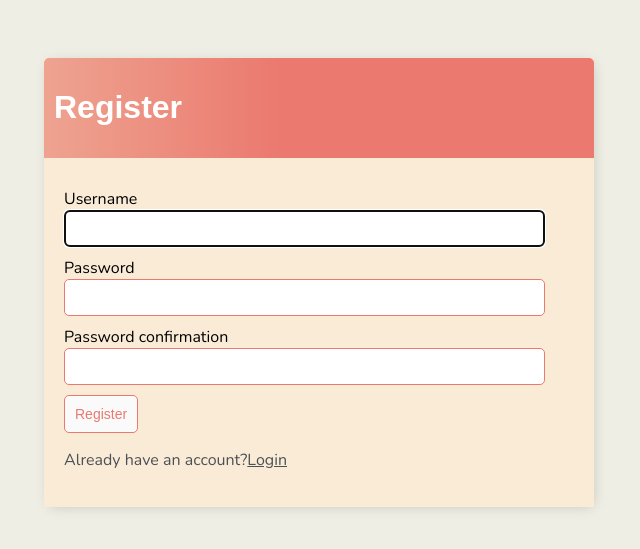
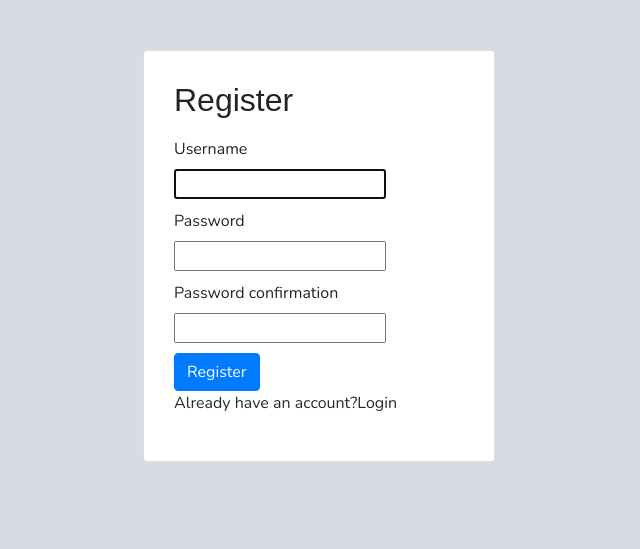
Before and after one commit to jithinmanilal/Todo, a Django app: page /register/ in a window 1280 px wide. Shown: the top 549 px of the page, without its empty margins (321-961 px from the left). Run offline with Django 4.2, Linux system fonts and the light colour scheme.

Commit message:
first commit

```diff
--- a/base/admin.py
+++ b/base/admin.py
@@ -1,6 +1,7 @@
 from django.contrib import admin
 from .models import Task
-
+from . import models
+import django.apps
 # Register your models here.
 
 admin.site.register(Task)
--- a/base/apps.py
+++ b/base/apps.py
@@ -1,5 +1,4 @@
 from django.apps import AppConfig
-
 
 class BaseConfig(AppConfig):
     default_auto_field = 'django.db.models.BigAutoField'
--- a/base/templates/base/main.html
+++ b/base/templates/base/main.html
@@ -8,36 +8,44 @@
     <link rel="preconnect" href="https://fonts.googleapis.com">
     <link rel="preconnect" href="https://fonts.gstatic.com" crossorigin>
     <link href="https://fonts.googleapis.com/css2?family=Nunito:wght@200&display=swap" rel="stylesheet">
+    <link rel="stylesheet" href="https://cdn.jsdelivr.net/npm/bootstrap@4.6.2/dist/css/bootstrap.min.css" integrity="sha384-xOolHFLEh07PJGoPkLv1IbcEPTNtaed2xpHsD9ESMhqIYd0nLMwNLD69Npy4HI+N" crossorigin="anonymous">
     <style>
         body {
-            background-color:#eeeee4;
+            background-color:#d6dbe4;
             font-family: 'Nunito', sans-serif;
             padding-top: 50px;
         }
         h1, h2, h3, h4, h5, h6 {
             font-family: 'Raleway', sans-serif;
-
+            font-size: xx-large;
         }
         a, p {
-            color: #4b5156;
+            color: #26292c;
         }
-        .container {
-            max-width: 550px;
-            margin: auto;
-            background-color: antiquewhite;
-            box-shadow: 2px 2px 13px -4px rgba(0,0,0,0.21);
-        }
-        .header-bar {
+        nav {
             display: flex;
             justify-content: space-between;
-            color: #fff;
             padding: 10px;
             border-radius: 5px 5px 0 0;
-            background: linear-gradient(90deg, #eea390 0%, #eb796f 43%, #eb796f 100%);
+            background:linear-gradient(90deg, #90bcee 0%, #6da9ec 43%, #2f8af1 100%)
         }
-        .header-bar a {
-            color: #fff;
+        #search-add-wrapper {
+            display: flex;
+            justify-content: space-between;
+            align-items: center;
+            padding: 10px;
+        }
+        #add-link {
             text-decoration: none;
+            font-size: 42px;
+            text-shadow: 1px 1px #180377;
+        }
+        .card-body {
+            padding: 20px;
+        }
+        .card {
+            margin: auto;
+            padding: 10px;
         }
         .task-wrapper {
             display: flex;
@@ -70,46 +78,13 @@
         .delete-link {
             text-decoration: none;
             font-weight: 900;
-            color: #cf4949;
+            color: #b60505;
             font-size: 22px;
             line-height: 0;
-        }
-        #search-add-wrapper {
-            display: flex;
-            justify-content: space-between;
-            align-items: center;
-            padding: 10px;
-        }
-        #add-link {
-            color: #eb796f;
-            text-decoration: none;
-            font-size: 42px;
-            text-shadow: 1px 1px #81413b;
-        }
-        input[type=text],
-        input[type=password],
-        textarea {
-            border: 1px solid #eb796f;
-            border-radius: 5px;
-            padding: 10px;
-            width: 90%;
         }
         label {
             padding-top: 10px;
             display: block;
-        }
-        .button {
-            border: 1px solid #eb796f;
-            background-color: #fafafa;
-            color: #eb796f;
-            padding: 10px;
-            font-size: 14px;
-            border-radius: 5px;
-            cursor: pointer;
-            text-decoration: none;
-        }
-        .card-body {
-            padding: 20px;
         }
     </style>
 </head>
@@ -119,5 +94,8 @@
 
         {% endblock content%}
     </div>
+    <script src="https://cdn.jsdelivr.net/npm/jquery@3.5.1/dist/jquery.slim.min.js" integrity="sha384-DfXdz2htPH0lsSSs5nCTpuj/zy4C+OGpamoFVy38MVBnE+IbbVYUew+OrCXaRkfj" crossorigin="anonymous"></script>
+    <script src="https://cdn.jsdelivr.net/npm/popper.js@1.16.1/dist/umd/popper.min.js" integrity="sha384-9/reFTGAW83EW2RDu2S0VKaIzap3H66lZH81PoYlFhbGU+6BZp6G7niu735Sk7lN" crossorigin="anonymous"></script>
+    <script src="https://cdn.jsdelivr.net/npm/bootstrap@4.6.2/dist/js/bootstrap.min.js" integrity="sha384-+sLIOodYLS7CIrQpBjl+C7nPvqq+FbNUBDunl/OZv93DB7Ln/533i8e/mZXLi/P+" crossorigin="anonymous"></script>
 </body>
 </html>
--- a/base/templates/base/register.html
+++ b/base/templates/base/register.html
@@ -1,20 +1,19 @@
 {% extends 'base/main.html' %}
 {% block content %}
-<div class="header-bar">
+<div class="card" style="width: 22rem;">
+    <div class="card-body">
         <h1>Register</h1>
-</div>
-<div class="card-body">
         <form action="" method="post">
             {% csrf_token %}
             <label>{{form.username.label}}</label>
             {{form.username}}
             <label>{{form.password1.label}}</label>
-        {{form.username}}
+            {{form.password1}}
             <label>{{form.password2.label}}</label>
-        {{form.username}}
-        <input style="margin-top: 10px;" class="button" type="submit" value="Register">
+            {{form.password2}}
+            <input class="btn btn-primary" style="margin-top: 10px;" type="submit" value="Register">
         </form>
         <p>Already have an account?<a href="{% url 'login' %}">Login</a></p>
     </div>
-
+</div>
 {% endblock content %}
--- a/base/urls.py
+++ b/base/urls.py
@@ -1,10 +1,10 @@
 from django.urls import path
-from .views import TaskList ,TaskDetail, TaskCreate, TaskUpdate, TaskDelete, CustomLoginView, RegisterPage, TaskReorder
-from django.contrib.auth.views import LogoutView
+from .views import TaskList ,TaskDetail, TaskCreate, TaskUpdate, TaskDelete, CustomLoginView, RegisterPage, TaskReorder, Logout_User
+from . import views
 
 urlpatterns = [
     path('login/', CustomLoginView.as_view(), name='login'),
-    path('logout/', LogoutView.as_view(next_page='login'), name='logout'),
+    path('logout/', views.Logout_User , name='logout'),
     path('register/', RegisterPage.as_view(), name='register'),
     path('',TaskList.as_view(), name='tasks'),
     path('task/<int:pk>/',TaskDetail.as_view(), name='task'),
--- a/base/views.py
+++ b/base/views.py
@@ -7,15 +7,20 @@ from django.urls import reverse_lazy
 from django.contrib.auth.views import LoginView
 from django.contrib.auth.mixins import LoginRequiredMixin
 from django.contrib.auth.forms import UserCreationForm
-from django.contrib.auth import login
+from django.contrib.auth import login, authenticate, logout
+from django.views.decorators.cache import cache_control
 
 # Imports for Reordering Feature
 from django.views import View
 from django.shortcuts import redirect
 from django.db import transaction
+from django.contrib.auth.decorators import login_required
 
 from .models import Task
 from .forms import PositionForm
+
+from django.utils.decorators import method_decorator
+from django.views.decorators.cache import never_cache
 
 
 class CustomLoginView(LoginView):
@@ -44,7 +49,9 @@ class RegisterPage(FormView):
             return redirect('tasks')
         return super(RegisterPage, self).get(*args, **kwargs)
 
+dec = [never_cache,]
 
+@method_decorator(dec, name='dispatch')
 class TaskList(LoginRequiredMixin, ListView):
     model = Task
     context_object_name = 'tasks'
@@ -64,12 +71,14 @@ class TaskList(LoginRequiredMixin, ListView):
         return context
 
 
+@method_decorator(dec, name='dispatch')
 class TaskDetail(LoginRequiredMixin, DetailView):
     model = Task
     context_object_name = 'task'
     template_name = 'base/task.html'
 
 
+@method_decorator(dec, name='dispatch')
 class TaskCreate(LoginRequiredMixin, CreateView):
     model = Task
     fields = ['title', 'description', 'complete']
@@ -80,12 +89,14 @@ class TaskCreate(LoginRequiredMixin, CreateView):
         return super(TaskCreate, self).form_valid(form)
 
 
+@method_decorator(dec, name='dispatch')
 class TaskUpdate(LoginRequiredMixin, UpdateView):
     model = Task
     fields = ['title', 'description', 'complete']
     success_url = reverse_lazy('tasks')
 
 
+@method_decorator(dec, name='dispatch')
 class TaskDelete(LoginRequiredMixin, DeleteView):
     model = Task
     context_object_name = 'task'
@@ -105,3 +116,11 @@ class TaskReorder(View):
                 self.request.user.set_task_order(positionList)
 
         return redirect(reverse_lazy('tasks'))
+
+
+
+def Logout_User(request):
+    logout(request)
+    response = redirect('login')
+    response.delete_cookie('user_location')
+    return response
```
Also changed, not shown: base/templates/base/login.html (+5 -4 lines), base/templates/base/task_confirm_delete.html (+9 -10 lines), base/templates/base/task_form.html (+9 -9 lines), base/templates/base/task_list.html (+6 -7 lines), base/migrations/0001_initial.py, base/migrations/0002_alter_task_options_rename_create_task_created_and_more.py (deleted), base/models.py (line endings or trailing spaces), db.sqlite3, 1 other file. Lines whose indentation alone changed are shown as unchanged.
